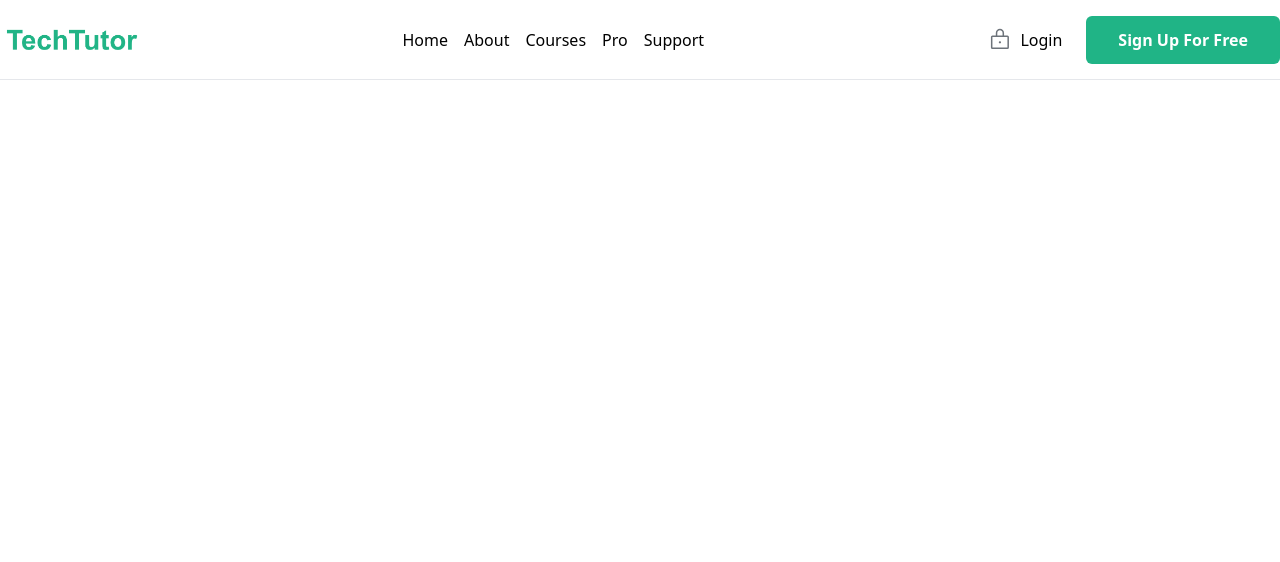
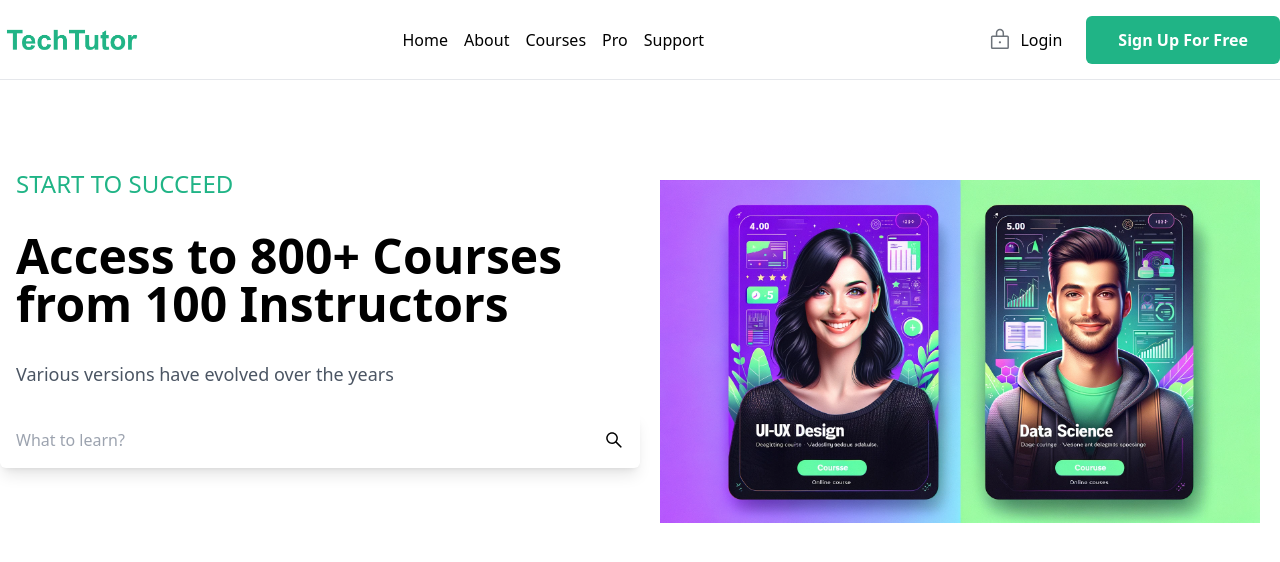
Before and after one commit to Molly503/landing-page-formal, a React (Vite) app: page / in a window 1280 px wide. Shown: the top 562 px of the page. Built offline with nearby package versions, Linux system fonts and the light colour scheme.

Commit message:
hero photo ends

```diff
--- a/package.json
+++ b/package.json
@@ -11,7 +11,8 @@
   },
   "dependencies": {
     "react": "^18.2.0",
-    "react-dom": "^18.2.0"
+    "react-dom": "^18.2.0",
+    "react-icons": "^5.1.0"
   },
   "devDependencies": {
     "@types/react": "^18.2.66",
--- a/src/App.jsx
+++ b/src/App.jsx
@@ -1,9 +1,10 @@
-import { Navbar } from "./components"
+import { Navbar, Hero } from "./components"
 
 const App = () => {
   return (
     <div>
       <Navbar />
+      <Hero />
     </div>
   )
 }
--- /dev/null
+++ b/src/components/Hero.jsx
@@ -0,0 +1,40 @@
+import newHeroImg from "../assets/newHeroImg.png"
+
+import { AiOutlineSearch } from "react-icons/ai"
+
+const Hero = () => {
+  return (
+    <div className="w-full bg-white py-20">
+      <div className="md:max-w-[1480px] m-auto grid md:grid-cols-2 max-w-[600px]">
+        <div className="flex flex-col justify-start gap-4">
+          <p className="py-2 text-2xl text-[#20B486] font-medium p-4">
+            START TO SUCCEED
+          </p>
+          <h1 className="py-2 md:text-5xl text-3xl font-semibold p-4">
+            Access to 800+ Courses from 100 Instructors
+          </h1>
+          <p className="py-2 text-lg text-gray-600 p-4">
+            Various versions have evolved over the years
+          </p>
+          <form className="max-w-[700px] p-4 shadow-lg rounded-md flex justify-between">
+            <input
+              className="bg-white "
+              type="text"
+              placeholder="What to learn?"
+            />
+            <button>
+              <AiOutlineSearch
+                size={20}
+                className="icon"
+                style={{ color: "#000" }}
+              />
+            </button>
+          </form>
+        </div>
+        <img className="md:order-last p-5" src={newHeroImg} />
+      </div>
+    </div>
+  )
+}
+
+export default Hero
--- a/src/components/index.js
+++ b/src/components/index.js
@@ -1,3 +1,4 @@
 import Navbar from "./Navbar"
+import Hero from "./Hero"
 
-export { Navbar }
+export { Navbar, Hero }
```
Also changed, not shown: src/assets/newHeroImg.png (added), 1 other file (tests, documents, lock files or other folders).
